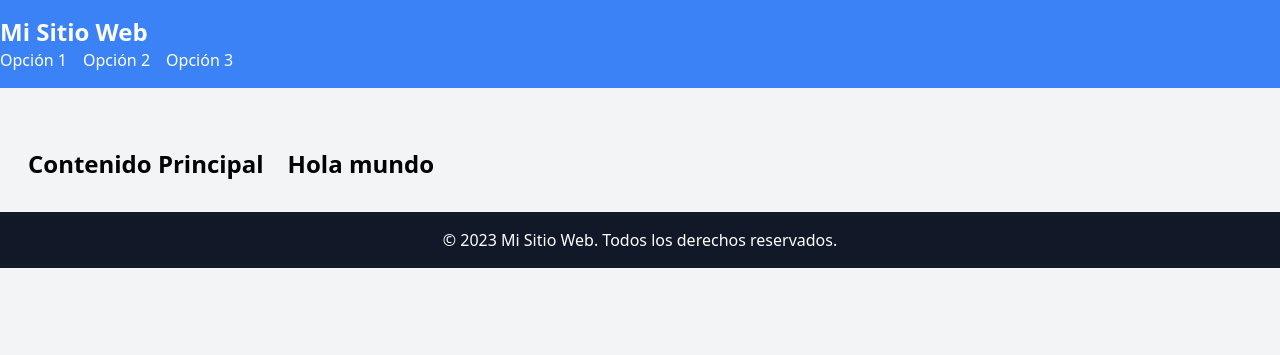
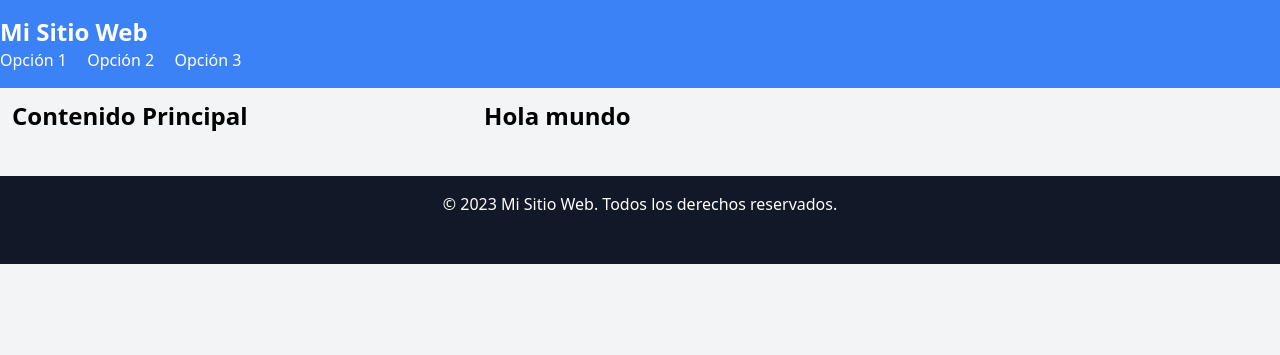
Before and after one commit to Yeison1316/Tailwind, a website: page src/index.html in a window 1280 px wide. Drawn offline with nearby package versions, Linux system fonts and the light colour scheme; files that its build step writes are made by us from their sources.

Commit message:
Estructura flex con grid

```diff
--- a/src/index.html
+++ b/src/index.html
@@ -1,29 +1,32 @@
 <!doctype html>
 <html>
+
 <head>
-  <meta charset="UTF-8">
-  <meta name="viewport" content="width=device-width, initial-scale=1.0">
-  <link href="/dist/output.css" rel="stylesheet">
+    <meta charset="UTF-8">
+    <meta name="viewport" content="width=device-width, initial-scale=1.0">
+    <link href="/dist/output.css" rel="stylesheet">
 </head>
-    <body class="bg-gray-100">
-        <header class="bg-blue-500 py-4 text-white">
-            <div class="container mx-auto">
+
+<body class="bg-gray-100">
+    <div class="grid grid-rows-4 container">
+        <header class="bg-blue-500 py-4 text-white col-span-4">
+            <div class="mx-auto">
                 <h1 class="text-2xl font-semibold">Mi Sitio Web</h1>
-                <div class="flex space-x-4">
+                <div class="space-x-4">
                     <span class="cursor-pointer hover:text-slate-900">Opción 1</span>
                     <span class="cursor-pointer hover:text-slate-900">Opción 2</span>
                     <span class="cursor-pointer hover:text-slate-900">Opción 3</span>
                 </div>
             </div>
         </header>
-        <main class="flex container mx-auto mt-8 p-4">
-            <h2 class=" m-3 text-2xl font-semibold mb-4">Contenido Principal</h2>
-            <h2 class="m-3 text-2xl font-semibold mb-4">Hola mundo</h2>
-        </main>
-        <footer class="bg-gray-900 text-white py-4">
-            <div class="container mx-auto">
+        <h2 class=" m-3 text-2xl font-semibold mb-4 col-span-1">Contenido Principal</h2>
+        <h2 class="m-3 text-2xl font-semibold mb-4 col-span-3">Hola mundo</h2>
+        <footer class="bg-gray-900 text-white py-4 col-span-4">
+            <div class="mx-auto">
                 <p class="text-center">&copy; 2023 Mi Sitio Web. Todos los derechos reservados.</p>
             </div>
         </footer>
+    </div>
 </body>
+
 </html>
```
